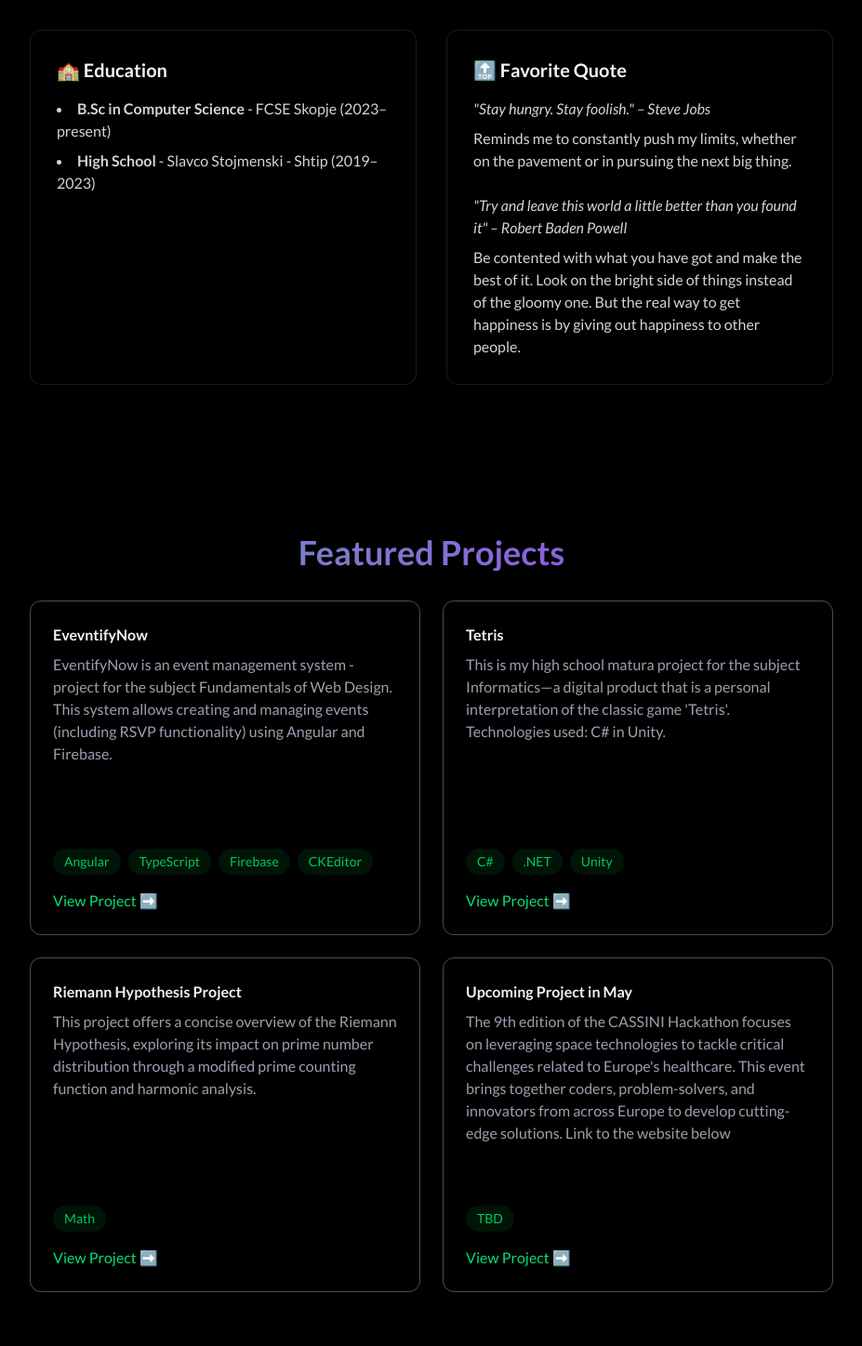
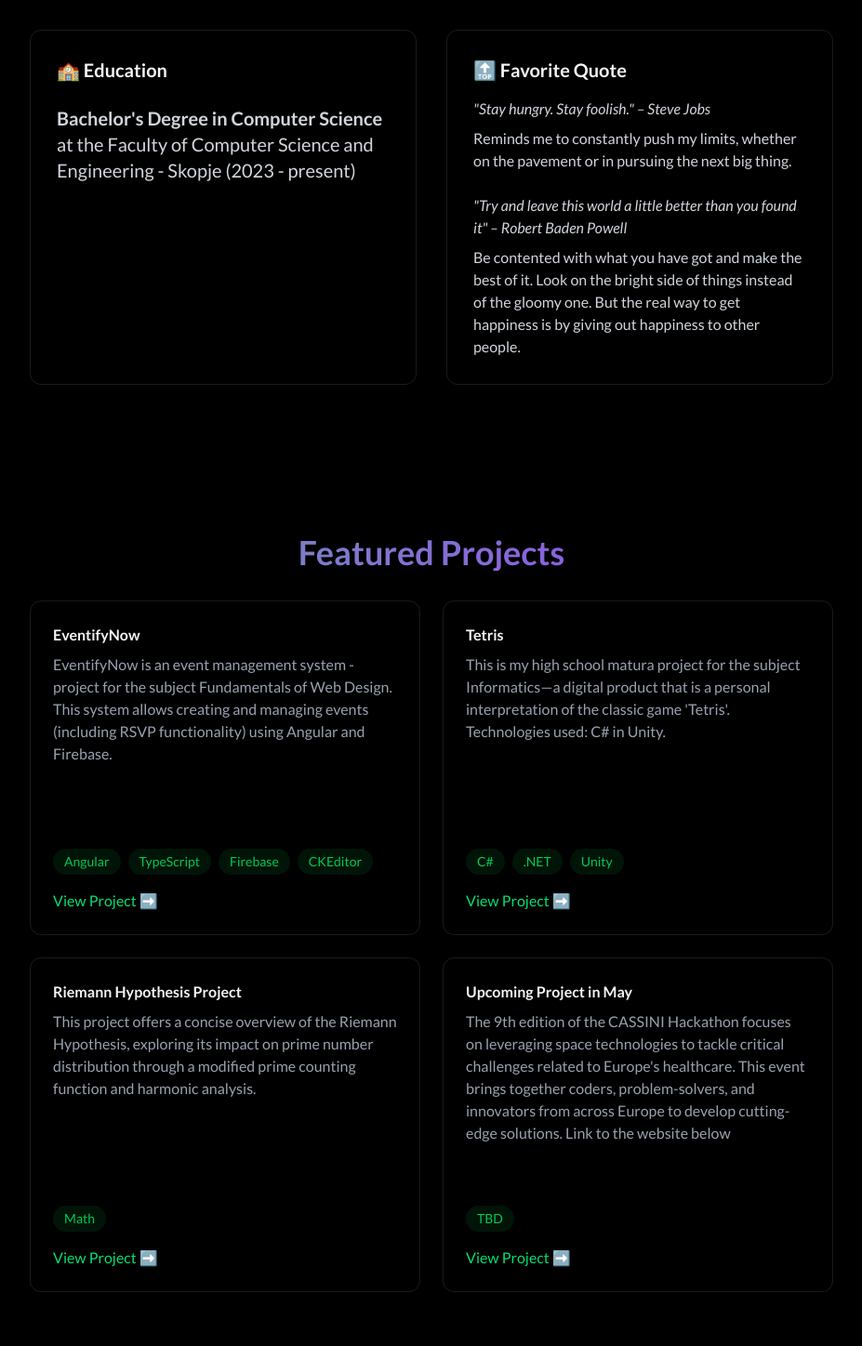
Before and after one commit to MartinJanev/portfolio-page, a React (Vite) app: page / in a window 1280 px wide. Shown: the part 1342-2790 px from the top of the page at 93% size, without its empty margins (176-1103 px from the left). Built offline with nearby package versions, Linux system fonts and the light colour scheme; a web font is replaced by a local one.

Commit message:
small changes

```diff
--- a/src/components/sections/About.jsx
+++ b/src/components/sections/About.jsx
@@ -46,7 +46,7 @@ export const About = () => {
 
           <div className="rounded-xl p-8 border-white/10 border hover:-translate-y-1 transition-all">
             <p className="text-gray-300 mb-6">
-              At 20 years old, I am currently in my undergraduate studies at the
+              I am currently in my second year of undergraduate studies at the
               Faculty of Computer Science and Engineering, with plans to
               specialize in the realms of AI, more specifically ML or Data
               Science in the future. My academic journey has given me invaluable
@@ -107,16 +107,13 @@ export const About = () => {
             <div className="p-7 rounded-xl border-white/10 border hover:-translate-y-1 transition-all flex flex-col justify-between min-h-[340px]">
               <div>
                 <h3 className="text-xl font-bold mb-4">🏫 Education</h3>
-                <ul className="list-disc list-inside text-gray-300 space-y-2">
-                  <li>
-                    <strong>B.Sc in Computer Science</strong> - FCSE Skopje
-                    (2023–present)
-                  </li>
-                  <li>
-                    <strong>High School</strong> - Slavco Stojmenski - Shtip
-                    (2019–2023)
-                  </li>
-                </ul>
+                <p className="text-xl text-gray-300 mt-6 rounded-lg">
+                  <span className="font-bold">
+                    Bachelor's Degree in Computer Science
+                  </span>{" "}
+                  at the Faculty of Computer Science and Engineering - Skopje
+                  (2023 - present)
+                </p>
               </div>
             </div>
             <div className="p-7 rounded-xl border-white/10 border hover:-translate-y-1 transition-all flex flex-col justify-between min-h-[340px]">
@@ -153,4 +150,3 @@ export const About = () => {
     </section>
   );
 };
-0;
--- a/src/components/sections/Book.jsx
+++ b/src/components/sections/Book.jsx
@@ -15,7 +15,7 @@ export const Book = () => {
             Book I am reading right now
           </h2>
 
-          <div className="p-6 rounded-xl border border-white/30 hover:-translate-y-1 hover:border-green-500/30 hover:shadow-[0_2px_8px_rgba(59,120,246,0.1)] transition-all flex flex-col md:flex-row gap-6">
+          <div className="p-6 rounded-xl border border-white/10 hover:-translate-y-1 hover:border-green-500/30 hover:shadow-[0_2px_8px_rgba(59,120,246,0.1)] transition-all flex flex-col md:flex-row gap-6">
             <div className="flex-shrink-0">
               <img
                 src="https://jamesclear.com/wp-content/uploads/2024/06/atomic-habits-dots.png"
@@ -52,7 +52,7 @@ export const Book = () => {
               </blockquote>
 
               {/* Button */}
-              <div className="text-center md:text-left mt-6">
+              <div className="text-center md:text-left mt-6 flex align-center justify-center md:justify-center gap-4">
                 <button
                   className="px-4 py-2 bg-green-700 text-white rounded hover:bg-green-600 transition"
                   onClick={() =>
--- a/src/components/sections/Projects.jsx
+++ b/src/components/sections/Projects.jsx
@@ -15,9 +15,9 @@ export const Projects = () => {
             Featured Projects
           </h2>
           <div className="grid grid-cols-1 md:grid-cols-2 gap-6">
-            <div className="p-6 rounded-xl border border-white/30 hover:-translate-y-1 hover:border-green-500/30 hover:shadow-[0_2px_8px_rgba(59,120,246,0.1)] transition-all flex flex-col justify-between min-h-[360px]">
+            <div className="p-6 rounded-xl border border-white/10 hover:-translate-y-1 hover:border-green-500/30 hover:shadow-[0_2px_8px_rgba(59,120,246,0.1)] transition-all flex flex-col justify-between min-h-[360px]">
               <div>
-                <h3 className="text-hl font-bold mb-2"> EvevntifyNow</h3>
+                <h3 className="text-hl font-bold mb-2"> EventifyNow</h3>
                 <p className="text-gray-400 mb-3">
                   EventifyNow is an event management system - project for the
                   subject Fundamentals of Web Design. This system allows
@@ -49,7 +49,7 @@ export const Projects = () => {
                 </a>
               </div>
             </div>
-            <div className="p-6 rounded-xl border border-white/30 hover:-translate-y-1 hover:border-green-500/30 hover:shadow-[0_2px_8px_rgba(59,120,246,0.1)] transition-all flex flex-col justify-between min-h-[360px]">
+            <div className="p-6 rounded-xl border border-white/10 hover:-translate-y-1 hover:border-green-500/30 hover:shadow-[0_2px_8px_rgba(59,120,246,0.1)] transition-all flex flex-col justify-between min-h-[360px]">
               <div>
                 <h3 className="text-hl font-bold mb-2"> Tetris</h3>
                 <p className="text-gray-400 mb-3">
@@ -82,7 +82,7 @@ export const Projects = () => {
               </div>
             </div>
 
-            <div className="p-6 rounded-xl border border-white/30 hover:-translate-y-1 hover:border-green-500/30 hover:shadow-[0_2px_8px_rgba(59,120,246,0.1)] transition-all flex flex-col justify-between min-h-[360px]">
+            <div className="p-6 rounded-xl border border-white/10 hover:-translate-y-1 hover:border-green-500/30 hover:shadow-[0_2px_8px_rgba(59,120,246,0.1)] transition-all flex flex-col justify-between min-h-[360px]">
               <div>
                 <h3 className="text-hl font-bold mb-2">
                   Riemann Hypothesis Project
@@ -117,7 +117,7 @@ export const Projects = () => {
               </div>
             </div>
 
-            <div className="p-6 rounded-xl border border-white/30 hover:-translate-y-1 hover:border-green-500/30 hover:shadow-[0_2px_8px_rgba(59,120,246,0.1)] transition-all flex flex-col justify-between min-h-[360px]">
+            <div className="p-6 rounded-xl border border-white/10 hover:-translate-y-1 hover:border-green-500/30 hover:shadow-[0_2px_8px_rgba(59,120,246,0.1)] transition-all flex flex-col justify-between min-h-[360px]">
               <div>
                 <h3 className="text-hl font-bold mb-2">
                   Upcoming Project in May
```
